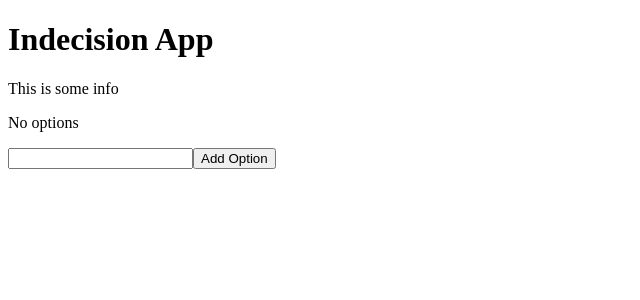
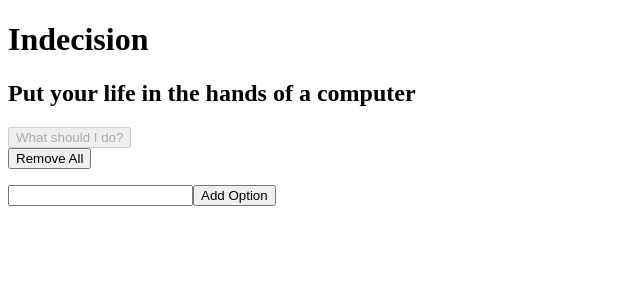
Before and after one commit to Kagiso1994/indecision-app, a React (Create React App) app: page / in a window 1280 px wide. Shown: the top 300 px of the page, without its empty margins (0-640 px from the left). Built offline with nearby package versions, Linux system fonts and the light colour scheme.

Commit message:
State and Component props

```diff
--- a/src/App.js
+++ b/src/App.js
@@ -1,4 +1,5 @@
 import React, { Component } from 'react';
+import IndecisionApp from './components/IndecisionApp';
 class App extends Component {
 
   state = {
@@ -26,10 +27,17 @@ class App extends Component {
       e.target.elements.option.value = '';
     }
 
+    //older method
     this.setState({
       counter: copyCounter,
       app: copyApp
     })
+
+   /* this.setState((prevState) =>{
+      return{
+
+      }
+    })*/
   }
 
   getOptions = (options) => {
@@ -43,23 +51,44 @@ class App extends Component {
     return undefined;
   }
 
+  onRemoveAll = () => {
+    let copyApp = this.state.app;
+    copyApp.options = [];
+
+    this.setState({
+      app: copyApp
+    });
+
+  }
+
+  onMakeDecision = () => {
+    const randomNum = Math.floor(Math.random() * this.state.app.options.length);
+    const option = this.state.app.options[randomNum];
+    alert(option);
+    console.log(randomNum)
+  };
+
 
   render() {
     return (
       <div className="App">
-      {/*<h1>{this.state.counter}</h1>
+      <IndecisionApp />
+        {/*<h1>{this.state.counter}</h1>
         <Welcome name="Kagiso" />
-        <Comment  date={comment.date} text={comment.text} author={comment.author}/>*/}
+        <Comment  date={comment.date} text={comment.text} author={comment.author}/>
+        <Header />
         <h1>{this.state.app.title ? this.state.app.title : "Annonymous"}</h1>
         {this.state.app.subtitle && <p>{this.state.app.subtitle}</p>}
 
         <p>{this.state.app.options.length > 0 ? "Here are your options" : "No options"}</p>
         {this.getOptions(this.state.app.options)}
+        <button disabled={this.state.app.options.length === 0} onClick={this.onMakeDecision}>What should i do</button>
+        <button onClick={this.onRemoveAll}>Remove All</button>
 
         <form onSubmit={this.onFormSubmit}>
           <input type="text" name="option" />
           <button>Add Option</button>
-        </form>
+        </form>*/}
       </div>
     );
   }
--- /dev/null
+++ b/src/components/Action.js
@@ -0,0 +1,18 @@
+
+import React from 'react';
+class Action extends React.Component {
+    render() {
+        return (
+            <div>
+                <button
+                    onClick={this.props.handlePick}
+                    disabled={!this.props.hasOptions}
+                >
+                    What should I do?
+                </button>
+            </div>
+        )
+    }
+}
+
+export default Action;
--- /dev/null
+++ b/src/components/AddOption.js
@@ -0,0 +1,37 @@
+
+import React from 'react';
+class AddOption extends React.Component {
+    constructor(props) {
+        super(props);
+        this.handleAddOption = this.handleAddOption.bind(this);
+        this.state = {
+            error: undefined
+        }
+    }
+    handleAddOption(e) {
+        e.preventDefault();
+        const option = e.target.elements.option.value.trim();
+        // option !== "" && this.props.handleAddOption(option);
+        const error = this.props.handleAddOption(option);
+
+        this.setState(() =>{
+            return{
+                error
+            }
+        });
+    }
+
+    render() {
+        return (
+            <div>
+                {this.state.error && <p>{this.state.error}</p>}
+                <form onSubmit={this.handleAddOption}>
+                    <input type="text" name="option" />
+                    <button>Add Option</button>
+                </form>
+            </div>
+        )
+    }
+}
+
+export default AddOption;
--- /dev/null
+++ b/src/components/Header.js
@@ -0,0 +1,14 @@
+
+import React from 'react';
+class Header extends React.Component {
+    render(){
+        return (
+            <div>
+                <h1>{this.props.title}</h1>
+                <h2>{this.props.subtitle}</h2>
+            </div>
+        )
+    }
+}
+
+export default Header;
--- /dev/null
+++ b/src/components/IndecisionApp.js
@@ -0,0 +1,78 @@
+
+import React from 'react';
+import Action from './Action';
+import AddOption from './AddOption';
+import Header from './Header';
+import Options from './Options';
+class IndecisionApp extends React.Component {
+    constructor(props) {
+        super(props);
+        this.handleDeleteOptions = this.handleDeleteOptions.bind(this);
+        this.handleAddOption = this.handleAddOption.bind(this);
+        this.handlePick = this.handlePick.bind(this);
+        this.state = {
+            options: [],
+            random: -1
+        };
+    }
+
+    handleDeleteOptions() {
+        this.setState(() => {
+            return {
+                options: []
+            };
+        });
+    }
+
+    handlePick() {
+        const randomNum = Math.floor(Math.random() * this.state.options.length);
+        const option = this.state.options[randomNum];
+        alert(option);
+
+        /*this.setState(() => {
+            return {
+                random: option
+            }
+        })*/
+
+
+
+    }
+
+    handleAddOption(option) {
+
+        if(!option){
+            return 'Enter valid value to add item';
+        }else if(this.state.options.indexOf(option)  > -1){
+            return 'This options already exists';
+        }
+
+        this.setState((prevState) => {
+            return {
+                options: prevState.options.concat([option])
+            };
+        });
+    }
+
+    render() {
+        const title = "Indecision";
+        const subtitle = "Put your life in the hands of a computer";
+        console.log(this.props)
+        return (
+            <div>
+                <Header title={title} subtitle={subtitle} />
+                <Action
+                    hasOptions={this.state.options.length > 0}
+                    handlePick={this.handlePick}
+                />
+                <Options
+                    options={this.state.options}
+                    handleDeleteOptions={this.handleDeleteOptions}
+                />
+                <AddOption handleAddOption={this.handleAddOption} />
+            </div>
+        )
+    }
+}
+
+export default IndecisionApp;
--- /dev/null
+++ b/src/components/Option.js
@@ -0,0 +1,12 @@
+
+import React from 'react';
+class Option extends React.Component {
+
+    render(){
+        return (
+            <li>{this.props.option}</li>
+        )
+    }
+}
+
+export default Option;
--- /dev/null
+++ b/src/components/Options.js
@@ -0,0 +1,18 @@
+
+import React from 'react';
+import Option from './Option';
+class Options extends React.Component {
+    render() {
+        return (
+            <div>
+                <button onClick={this.props.handleDeleteOptions}>Remove All</button>
+                <ol>
+                    {this.props.options.length > 0 && this.props.options.map((option) => <Option option={option} key={option} />)}
+                </ol>
+
+            </div>
+        )
+    }
+}
+
+export default Options;
```
Also changed, not shown: 1 other file (tests, documents, lock files or other folders).
